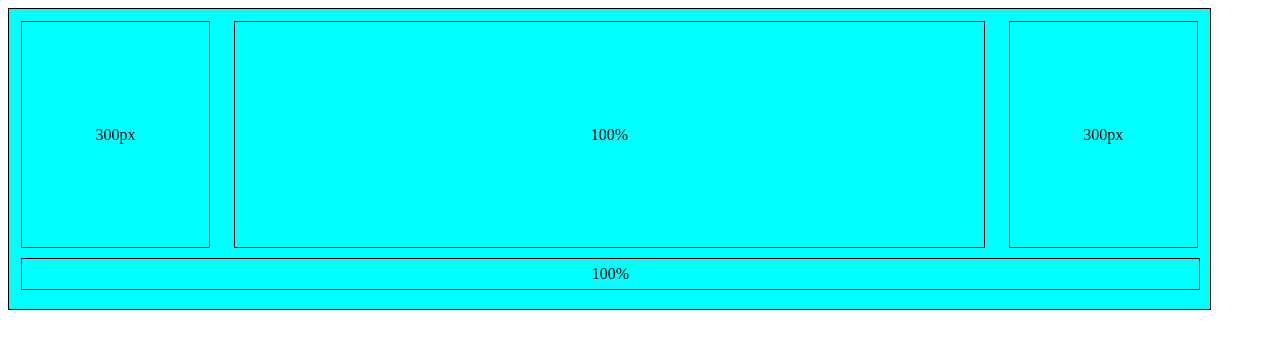
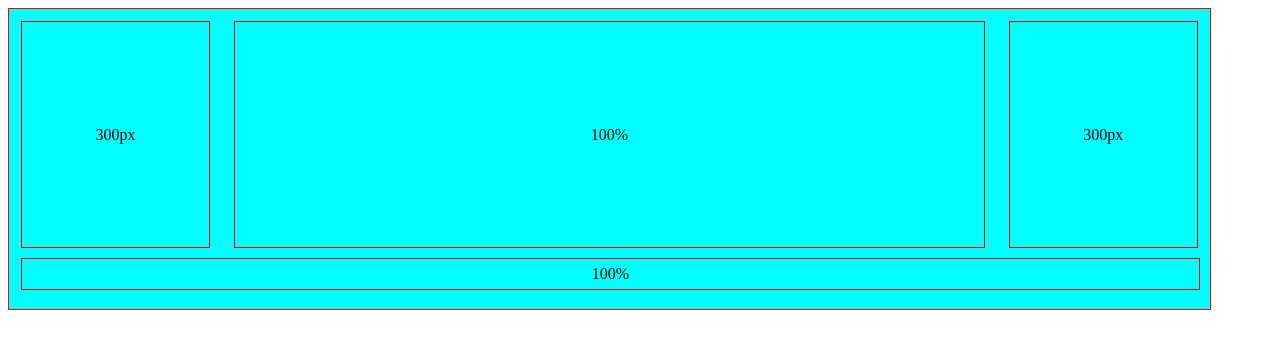
Before and after one commit to OlijnukR/JS-GeekHub, a plain HTML site: page homework_1/test_2.2.html in a window 1280 px wide. Drawn offline with Linux system fonts and the light colour scheme.

```diff
--- a/homework_1/css_flex_test_2.2.css
+++ b/homework_1/css_flex_test_2.2.css
@@ -1,6 +1,6 @@
 div {
     background-color: aqua;
-    border: solid 1px black;
+    border: solid 1px red;
     text-align: center;
 }
 .body_container {
```
